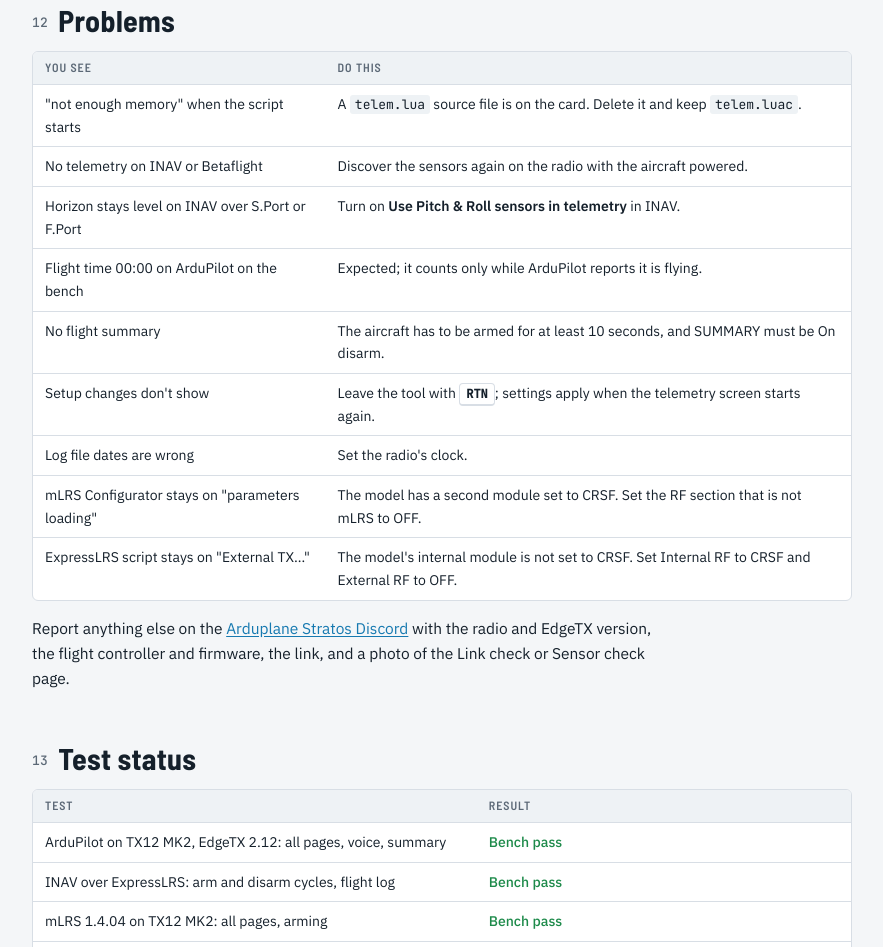
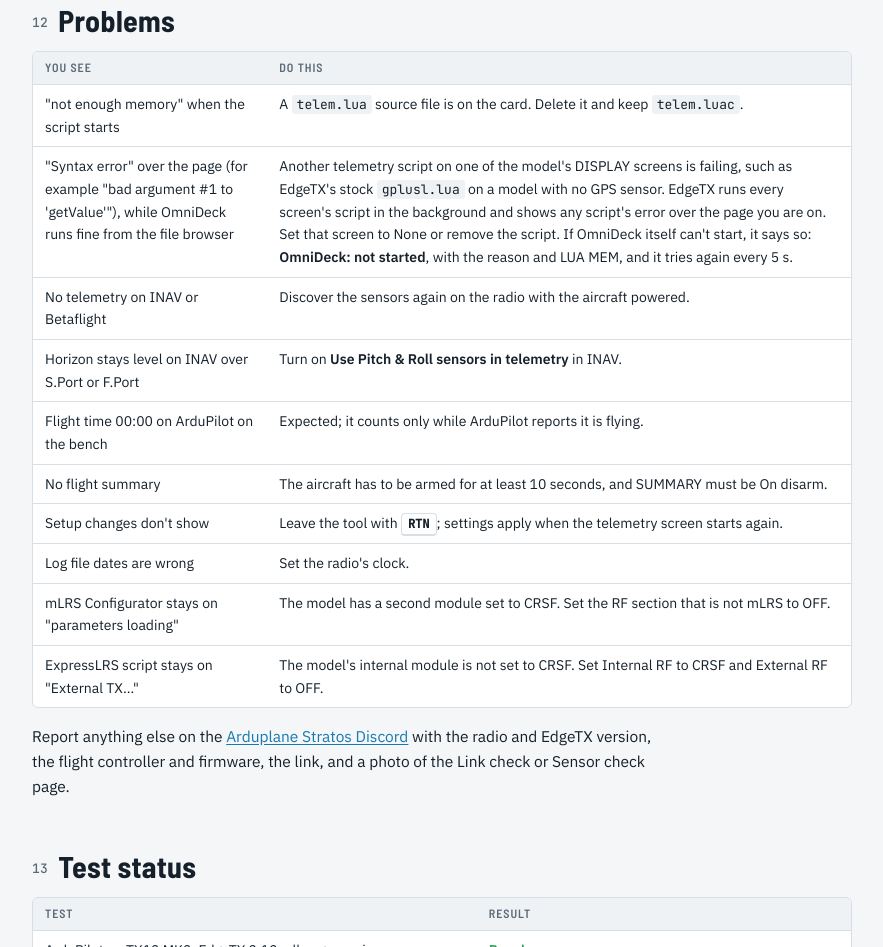
Before and after one commit to erwinquilloy/ardupilot-tools, a plain HTML site: page omnideck-mono.html in a window 1280 px wide. Shown: the part 8800-9747 px from the top of the page, without its empty margins (314-1197 px from the left). Drawn offline with Linux system fonts and the light colour scheme.

Commit message:
omnideck-mono.html: "Syntax error" from another display script (gplusl.lua), start-failure screen
Co-Authored-By: Claude Opus 5.5 <noreply@anthropic.com>

```diff
--- a/omnideck-mono.html
+++ b/omnideck-mono.html
@@ -343,6 +343,7 @@ footer { margin-top: 56px; padding-top: 18px; border-top: 1px solid var(--rule);
 <div class="tbl"><table>
 <tr><th>You see</th><th>Do this</th></tr>
 <tr><td>"not enough memory" when the script starts</td><td>A <code>telem.lua</code> source file is on the card. Delete it and keep <code>telem.luac</code>.</td></tr>
+<tr><td>"Syntax error" over the page (for example "bad argument #1 to 'getValue'"), while OmniDeck runs fine from the file browser</td><td>Another telemetry script on one of the model's DISPLAY screens is failing, such as EdgeTX's stock <code>gplusl.lua</code> on a model with no GPS sensor. EdgeTX runs every screen's script in the background and shows any script's error over the page you are on. Set that screen to None or remove the script. If OmniDeck itself can't start, it says so: <b>OmniDeck: not started</b>, with the reason and LUA MEM, and it tries again every 5 s.</td></tr>
 <tr><td>No telemetry on INAV or Betaflight</td><td>Discover the sensors again on the radio with the aircraft powered.</td></tr>
 <tr><td>Horizon stays level on INAV over S.Port or F.Port</td><td>Turn on <b>Use Pitch &amp; Roll sensors in telemetry</b> in INAV.</td></tr>
 <tr><td>Flight time 00:00 on ArduPilot on the bench</td><td>Expected; it counts only while ArduPilot reports it is flying.</td></tr>
```
